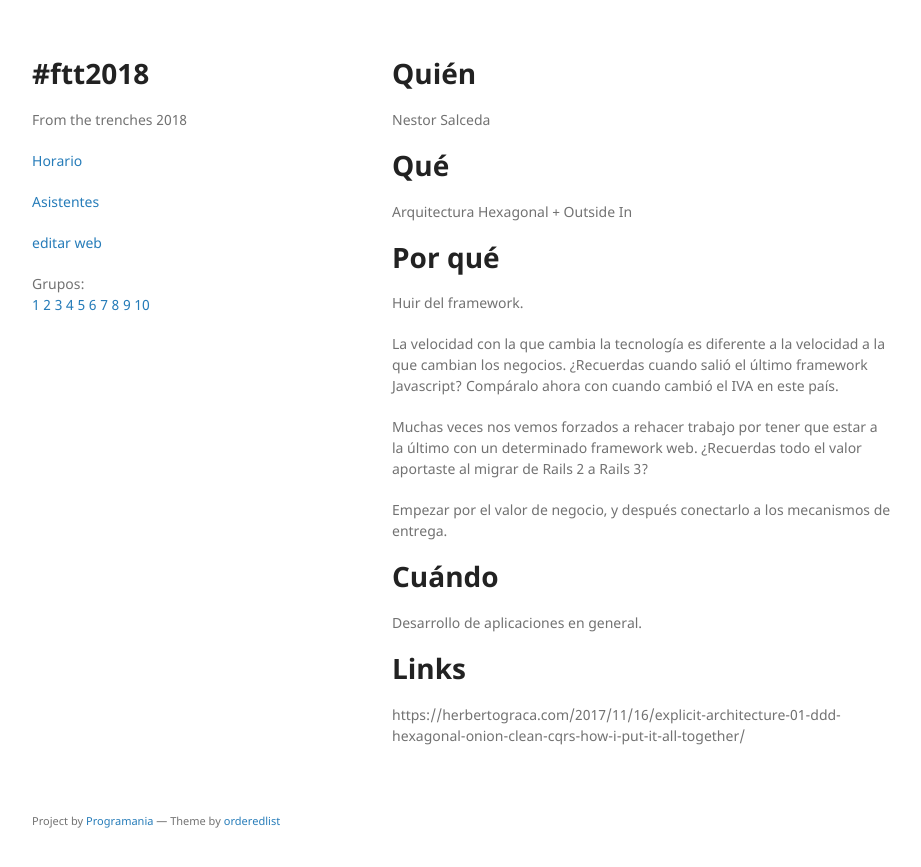
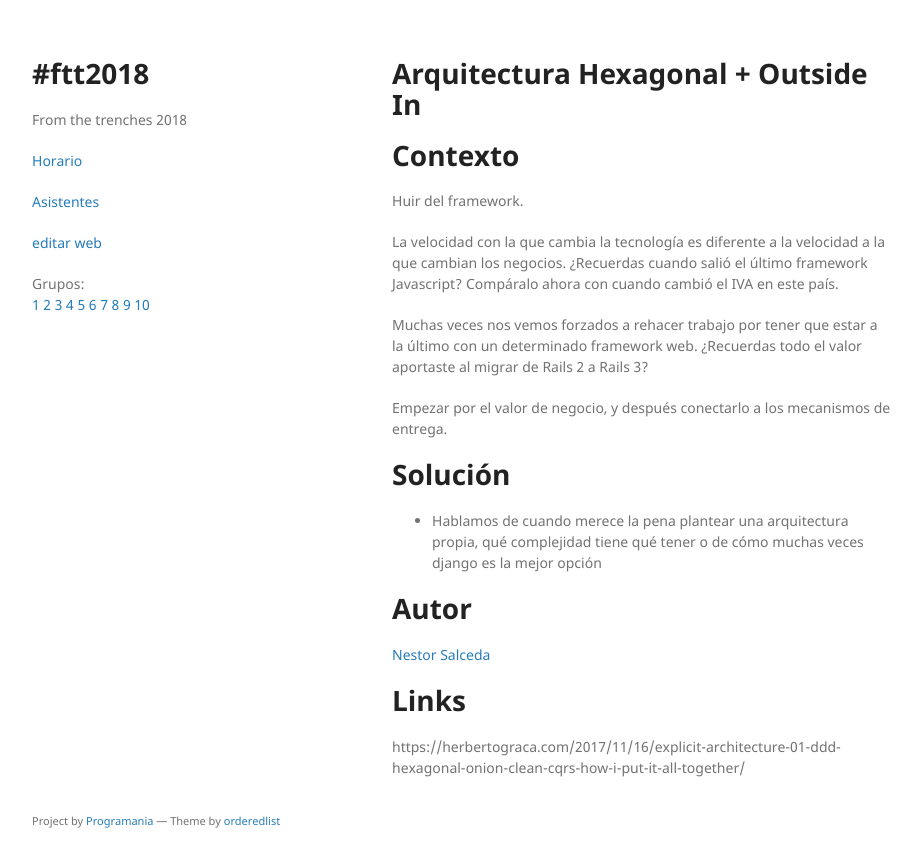
Before and after one commit to xala3pa/ftt2018, a Jekyll site: the page built from experiencias/42.md, in a window 1280 px wide. Shown: the top 867 px of the page, without its empty margins (178-1099 px from the left). Built offline with Jekyll 4.4.1, drawn with Linux system fonts in a browser that asks for light colours; our own code applies the rules of GitHub Pages for plain Markdown files.

Commit message:
Update 42.md

```diff
--- a/experiencias/42.md
+++ b/experiencias/42.md
@@ -1,10 +1,7 @@
-# Quién
-Nestor Salceda
+# Arquitectura Hexagonal + Outside In
 
-# Qué
-Arquitectura Hexagonal + Outside In
+# Contexto
 
-# Por qué
 Huir del framework.
 
 La velocidad con la que cambia la tecnología es diferente a la velocidad a la que cambian los negocios. ¿Recuerdas cuando salió el último framework Javascript? Compáralo ahora con cuando cambió el IVA en este país.
@@ -13,8 +10,12 @@ Muchas veces nos vemos forzados a rehacer trabajo por tener que estar a la últi
 
 Empezar por el valor de negocio, y después conectarlo a los mecanismos de entrega.
 
-# Cuándo
-Desarrollo de aplicaciones en general.
+# Solución
+
+* Hablamos de cuando merece la pena plantear una arquitectura propia, qué complejidad tiene qué tener o de cómo muchas veces django es la mejor opción
+
+# Autor
+[Nestor Salceda](https://twitter.com/nestorsalceda)
 
 # Links
 https://herbertograca.com/2017/11/16/explicit-architecture-01-ddd-hexagonal-onion-clean-cqrs-how-i-put-it-all-together/
```
